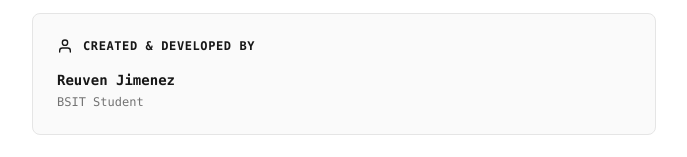
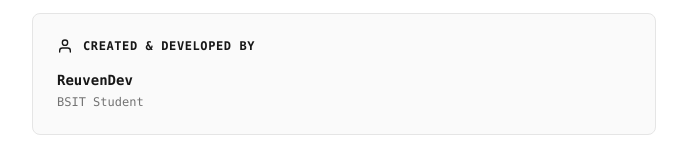
Before and after one commit to reuvendev/UnsaidFreedomWall, a Next.js app: page /credits in a window 1280 px wide. Shown: the part 285-442 px from the top of the page, without its empty margins (296-983 px from the left). Built offline with nearby package versions, Linux system fonts and the light colour scheme; no server answers; the database is empty.

Commit message:
Credits revised

```diff
--- a/src/app/credits/page.tsx
+++ b/src/app/credits/page.tsx
@@ -47,7 +47,7 @@ export default function CreditsPage() {
               <span>Created & Developed By</span>
             </div>
             <div className="font-mono text-sm font-semibold text-neutral-900">
-              Reuven Jimenez
+              ReuvenDev
             </div>
             <p className="text-xs text-neutral-500 mt-1 font-mono">
               BSIT Student
```
